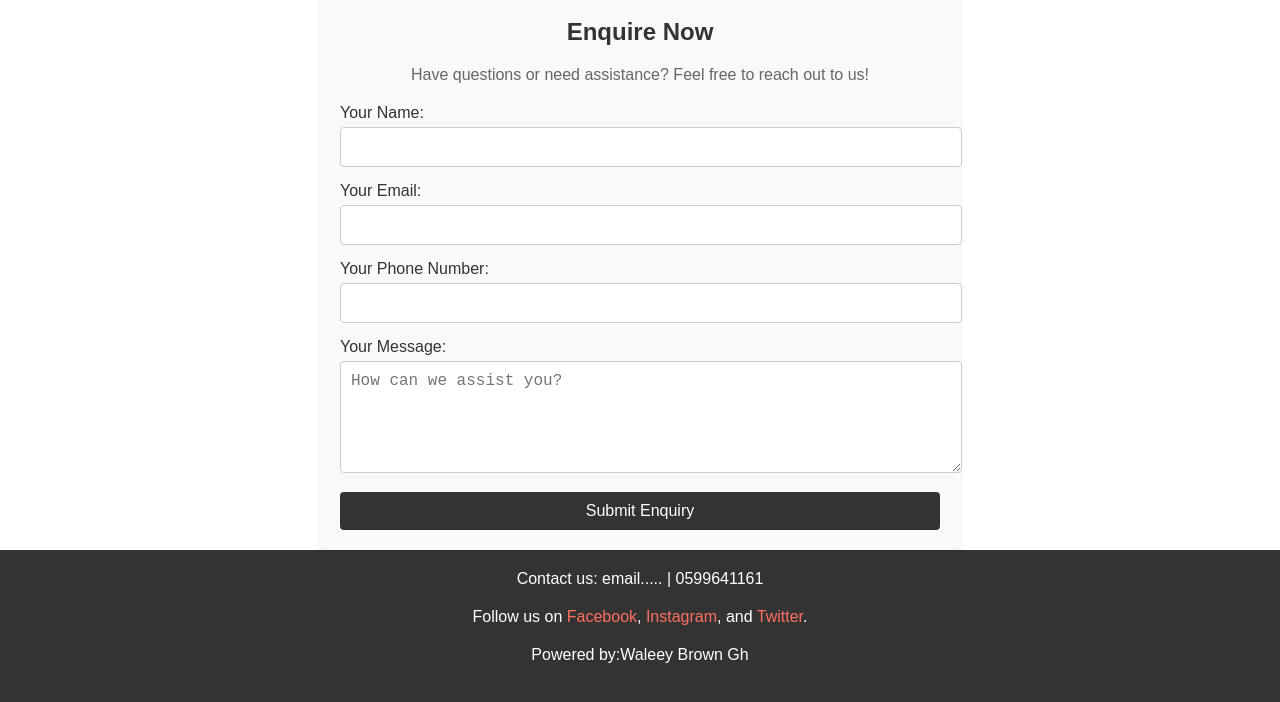
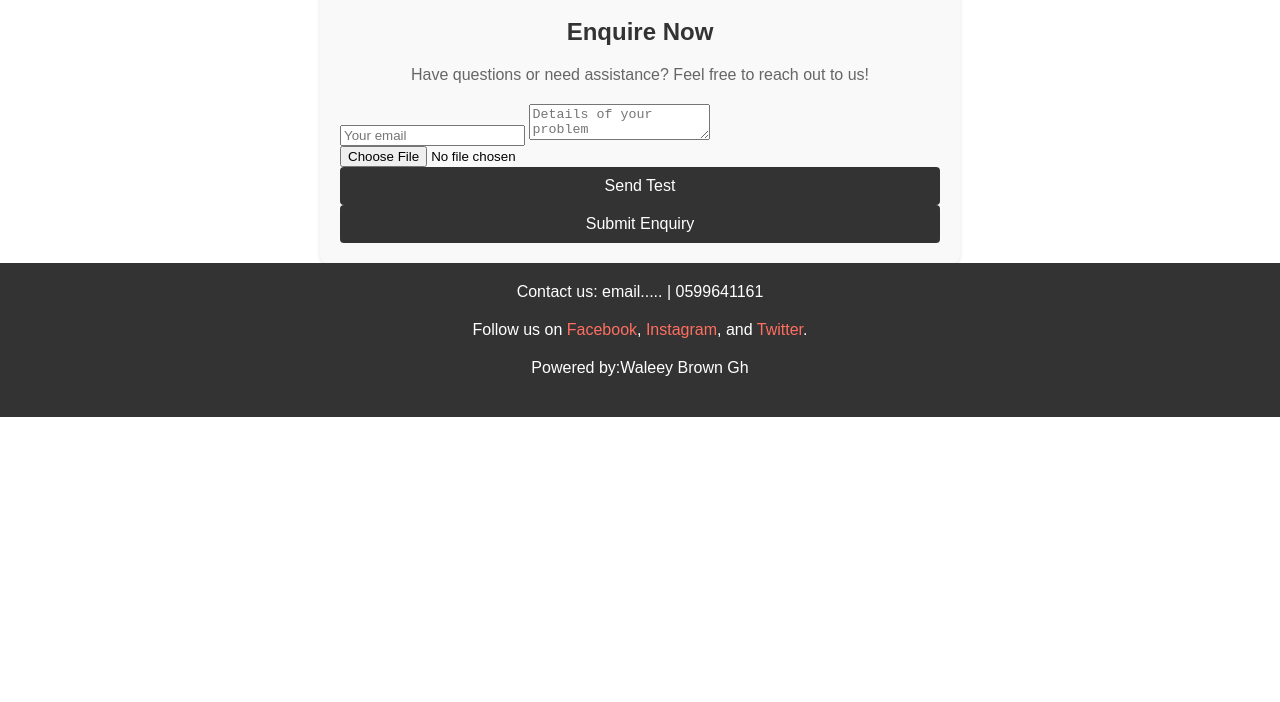
Before and after one commit to Isaac-2025/Lifestyle-comfort, a plain HTML site: page index.html in a window 1280 px wide. Shown: the part 1686-2388 px from the top of the page. After the commit the page ends 2103 px from the top, so only its background shows below. Drawn offline with Linux system fonts and the light colour scheme.

Commit message:
index.html

```diff
--- a/index.html
+++ b/index.html
@@ -236,24 +236,13 @@ button[type="submit"]:hover {
   <section id="enquiry-form">
     <h2>Enquire Now</h2>
     <p>Have questions or need assistance? Feel free to reach out to us!</p>
-    <form id="enquiryForm" action="https://formsubmit.co/Kwakuboatengisaac2@gmail.com" method="POST">
-  <div class="form-group">
-    <label for="name">Your Name:</label>
-<input type="text" name="name" required>
-  </div>
-  <div class="form-group">
-    <label for="email">Your Email:</label>
-  <input type="email" name="email" required>
-  </div>
-  <div class="form-group">
-    <label for="phone">Your Phone Number:</label>
-    <input type="tel" name="telephone" required>
-  </div>
-  <div class="form-group">
-    <label for="message">Your Message:</label>
-    <textarea id="message" name="message" placeholder="How can we assist you?" rows="5" required></textarea>
-  </div>
-  <!-- Hidden Fields -->
+    <form method="POST" action="https://formsubmit.co/your@email.com" enctype="multipart/form-data">
+    <input type="email" name="email" placeholder="Your email">
+    <textarea name="message" placeholder="Details of your problem"></textarea>
+    <input type="file" name="attachment" accept="image/png, image/jpeg">
+    <button type="submit">Send Test</button>
+</form>
+      <!-- Hidden Fields -->
   <input type="hidden" name="_subject" value="New Enquiry from Lifestyle Comfort">
   <input type="hidden" name="_next" value="https://yourwebsite.com/thank-you.html">
   <input type="text" name="_honey" style="display:none">
```
